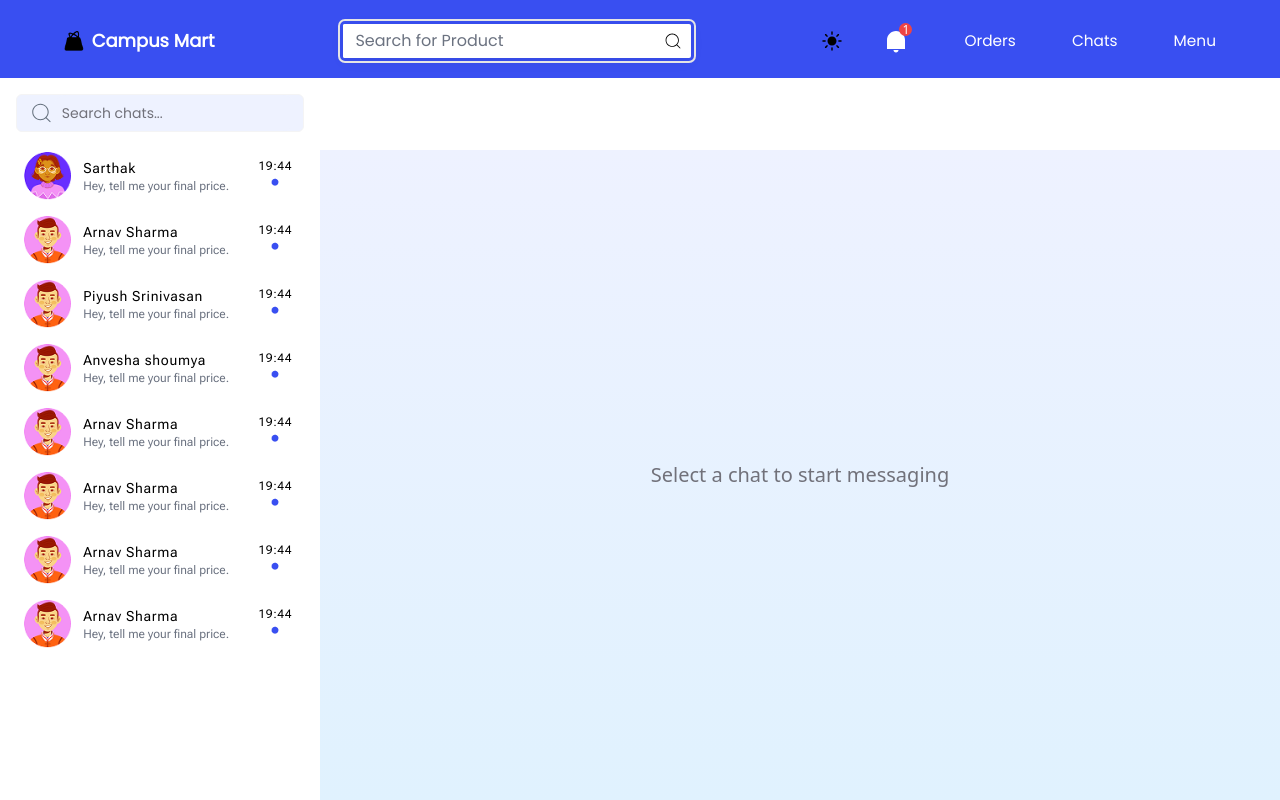
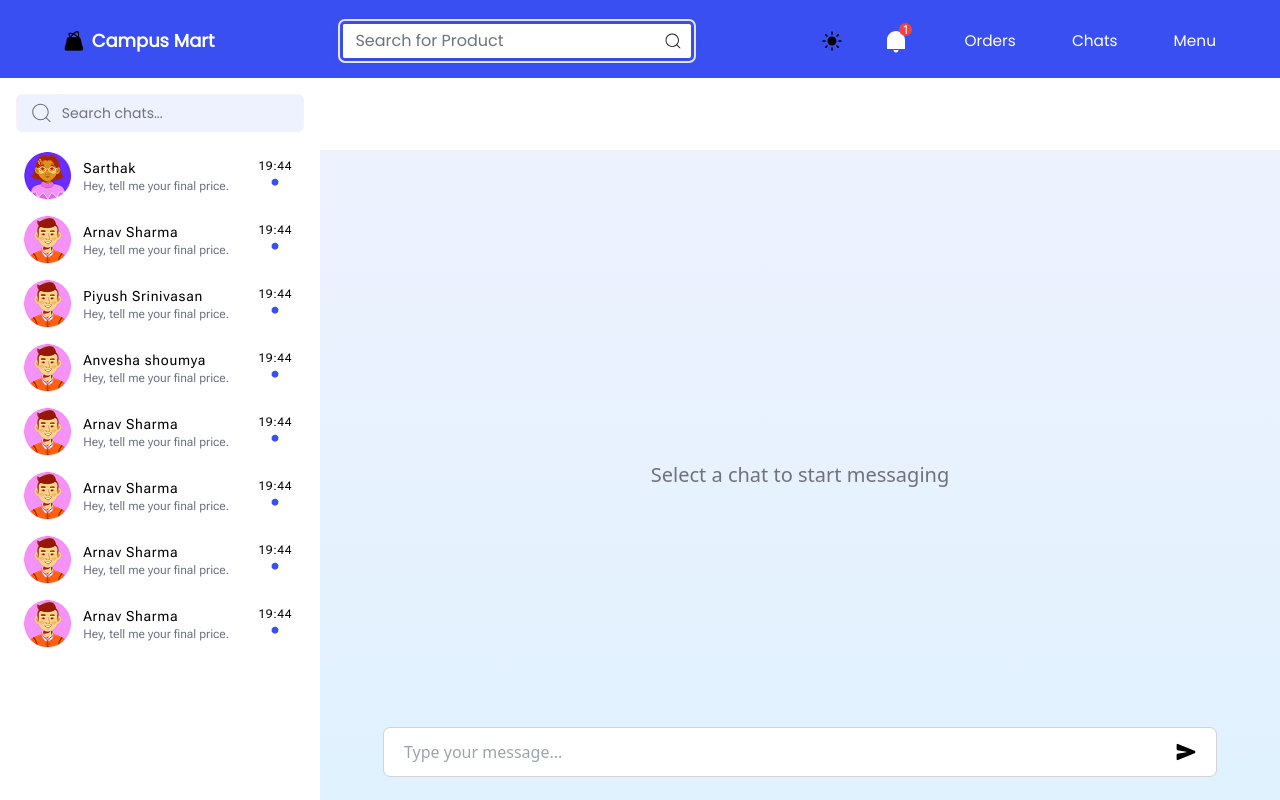
Before and after one commit to SarthakKrishak/Campus_Mart, a React (Vite) app in the folder frontend/: page /chat in a window 1280 px wide. Built offline with nearby package versions, Linux system fonts and the light colour scheme; the HTML template or start-up script is replaced by a standard one; a web font is replaced by a local one.

Commit message:
chat_fixes

```diff
--- a/frontend/src/Pages/Chat.jsx
+++ b/frontend/src/Pages/Chat.jsx
@@ -5,6 +5,8 @@ import ChatUser from '../Components/ChatUser';
 import userdp from '/userdp.png'
 import { GoDotFill } from "react-icons/go";
 import { EllipsisVertical } from "lucide-react";
+import { Link } from 'react-router-dom';
+import { IoSend } from "react-icons/io5";
 
 const Chat = () => {
 
@@ -20,6 +22,7 @@ const Chat = () => {
   ];
 
   const [selectedUser, setSelectedUser] = useState(null);
+  const [chats, setchats] = useState([])
 
   const handleUserClick = (user) => {
     setSelectedUser(user);
@@ -28,6 +31,11 @@ const Chat = () => {
   const handleReport = () => {
     setReport(!report);
   };
+  const handleChat = () => {
+    const chat = [...chats, []]
+    setchats([]);
+
+  }
   return (
     <div className="w-full h-screen flex flex-col">
       <Header color={"#394ff1"} textColor={"white"} />
@@ -56,7 +64,11 @@ const Chat = () => {
         </div>
 
         {/* Right panel */}
-        <div className="w-full lg:w-3/4 flex flex-col relative">
+        <div className="relative w-full lg:w-3/4 flex flex-col">
+          <div className='absolute md:bottom-6 flex justify-between items-center outline outline-[0.50px] outline-zinc-300 bg-white rounded-md lg:py-3 md:right-16 md:left-16 lg:px-5'>
+            <input onChange={(e)=>setchats(e.target.value)} value={chats} type="text" placeholder='Type your message...' className='outline-none w-11/12 h-auto'/>
+            <button onClick={handleChat}><IoSend className='md:size-5'/></button>
+          </div>
           <div className="w-full h-[10vh] flex items-center px-6 font-semibold text-lg">
             {selectedUser ? <div className='flex items-center pt-2 pb-2 w-full cursor-pointer'>
               {selectedUser.url ? <img src={selectedUser.url} alt="user profile image" className='lg:size-12' /> : <img src={userdp} alt="user profile image" className='lg:size-12' />}
@@ -73,18 +85,15 @@ const Chat = () => {
                     <EllipsisVertical />
                   </button>
                   <div
-                    className={`bg-slate-400 text-black font-medium py-3 px-10 rounded-md ${report ? "block" : "hidden"
-                      } absolute top-[18vh] right-11 flex flex-col gap-6 text-sm`}
+                    className={`bg-blue-200 text-black font-medium py-3 px-10 rounded-md ${report ? "block" : "hidden"
+                      } absolute top-[9vh] right-11 flex flex-col gap-6 text-sm`}
                   >
-                    <button className="w-full">
-                      Report Product
-                    </button>
-                    <button className="w-full">
-                      Report a user
-                    </button>
-                    <button className="w-full">
+                    <Link to={"/"} className="w-full">
+                      Report user
+                    </Link>
+                    <Link to={"/"} className="w-full">
                       Raise a issue
-                    </button>
+                    </Link>
                   </div>
                 </div>
               </div>
@@ -92,7 +101,8 @@ const Chat = () => {
           </div>
           <div className="bg-gradient-to-b from-indigo-50 to-sky-100 w-full h-full flex items-center justify-center text-zinc-500 text-xl">
             {selectedUser ? (
-              <div>Messages with {selectedUser.name} will appear here.</div>
+              <div>Messages with {selectedUser.name} will appear here.
+              </div>
             ) : (
               'Select a chat to start messaging'
             )}
```
